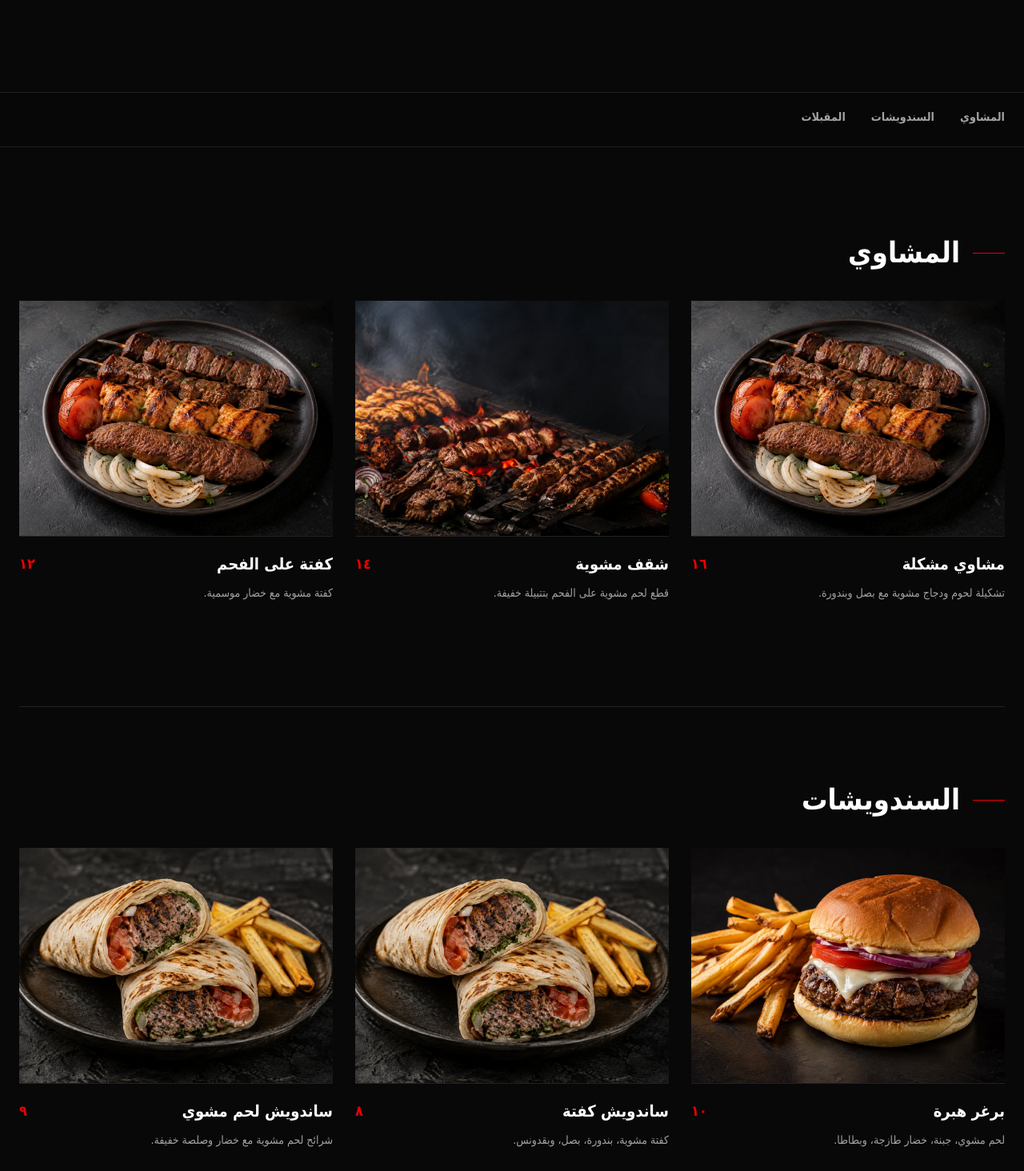
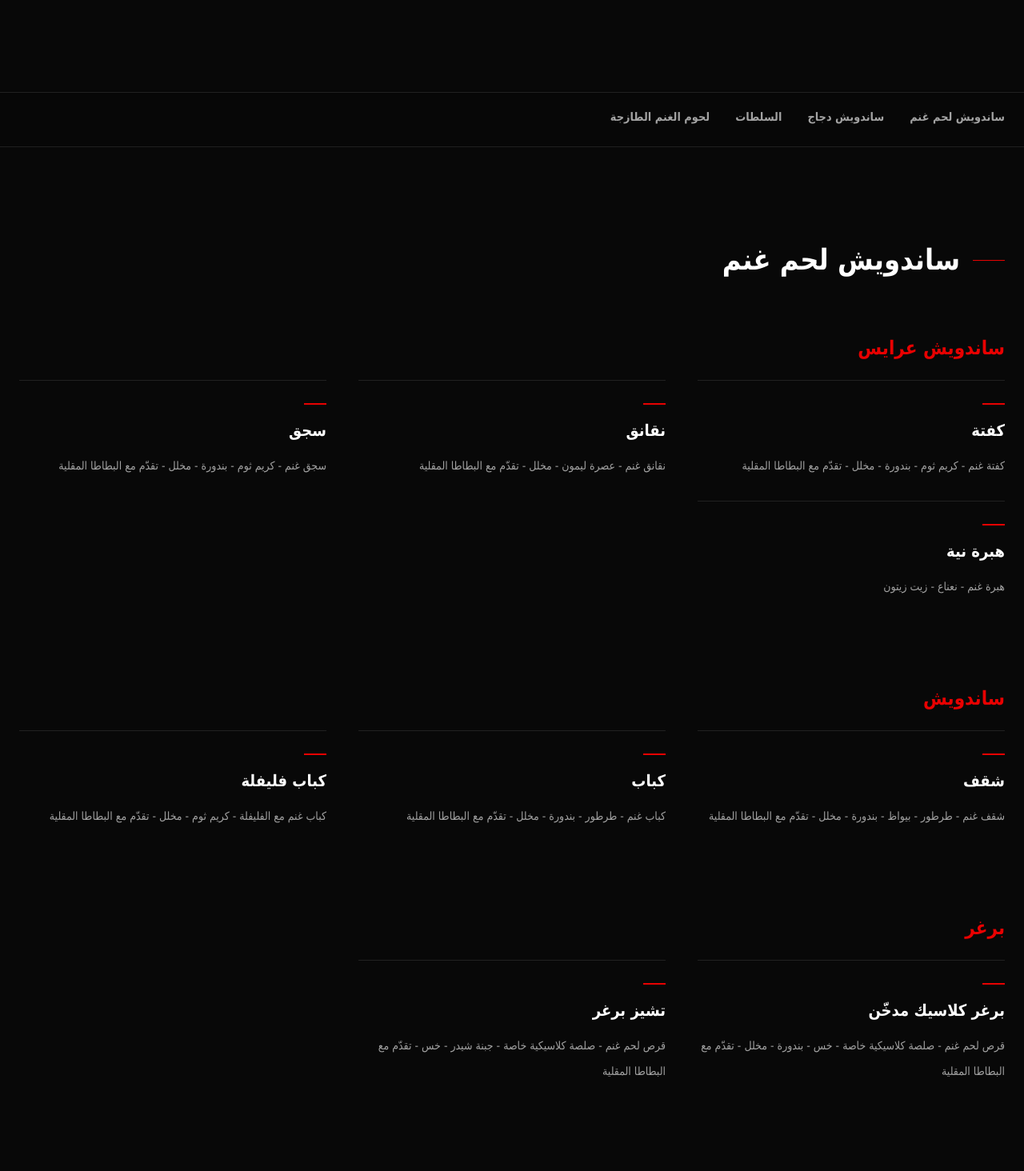
Before and after one commit to edmondilbawi/habra-website, a React (Vite) app: page /menu in a window 1280 px wide. Shown: the part 406-1870 px from the top of the page at 80% size. Built offline with nearby package versions, Linux system fonts and the light colour scheme.

Commit message:
Replace placeholder menu with HABRA menu

```diff
--- a/scripts/qa.mjs
+++ b/scripts/qa.mjs
@@ -140,13 +140,23 @@ try {
     'قائمة الهاتف لا تفتح عبر لوحة المفاتيح',
   )
   await interactionPage.getByRole('navigation', { name: 'التنقل عبر الهاتف' }).getByRole('link', { name: 'القائمة' }).click()
+  await interactionPage.waitForURL('**/menu')
+  await interactionPage.getByRole('heading', { level: 1, name: 'القائمة' }).waitFor()
   check(new URL(interactionPage.url()).pathname === '/menu', 'رابط القائمة في تنقل الهاتف لا يعمل')
+  check((await interactionPage.getByRole('navigation', { name: 'أقسام القائمة' }).getByRole('link').count()) === 4, 'القائمة لا تحتوي على أربعة أقسام رئيسية')
+  check((await interactionPage.locator('.menu-subcategory-title').count()) === 3, 'قسم ساندويش لحم غنم لا يحتوي على ثلاثة أقسام فرعية')
+  check((await interactionPage.locator('.prepared-menu-item').count()) === 15, 'القائمة لا تحتوي على ١٥ طبقاً محضّراً')
+  check((await interactionPage.getByLabel(/^السعر /).count()) === 0, 'تظهر أسعار غير معتمدة في القائمة')
 
-  await interactionPage.getByRole('navigation', { name: 'أقسام القائمة' }).getByRole('link', { name: 'المقبلات' }).click()
-  check(new URL(interactionPage.url()).hash === '#starters', 'تنقل أقسام القائمة لا يحدّث الرابط')
+  await interactionPage.getByRole('navigation', { name: 'أقسام القائمة' }).getByRole('link', { name: 'لحوم الغنم الطازجة' }).click()
+  check(new URL(interactionPage.url()).hash === '#fresh-lamb', 'تنقل أقسام القائمة لا يحدّث الرابط')
+  check((await interactionPage.locator('#fresh-lamb .fresh-meat-item').count()) === 17, 'قسم لحوم الغنم الطازجة لا يحتوي على ١٧ صنفاً')
 
   await interactionPage.goto(`${rootUrl}/#contact`, { waitUntil: 'networkidle' })
   await interactionPage.waitForTimeout(500)
+  const featuredNames = await interactionPage.locator('.food-card h3').allTextContents()
+  check(featuredNames.length === 4, 'الصفحة الرئيسية لا تعرض أربعة أطباق حقيقية مختارة')
+  check(featuredNames.every((name) => ['كفتة', 'كباب فليفلة', 'برغر كلاسيك مدخّن', 'شيش طاووق أحمر'].includes(name)), 'الصفحة الرئيسية تعرض طبقاً غير موجود في القائمة المعتمدة')
   check((await interactionPage.locator('#contact').count()) === 1, 'رابط التواصل لا يصل إلى قسم التواصل')
   check((await interactionPage.locator('.contact-method').count()) === 4, 'وسائل التواصل الأربع غير موجودة')
   check((await interactionPage.locator('a.contact-method').count()) === 0, 'هناك رابط تواصل مضلل قبل إضافة بيانات معتمدة')
--- a/src/components/FoodCard.tsx
+++ b/src/components/FoodCard.tsx
@@ -8,6 +8,7 @@ type FoodCardProps = {
 export function FoodCard({ item, showPrice = false }: FoodCardProps) {
   return (
     <article className="food-card group">
+      {item.image && item.imageAlt ? (
         <div className="aspect-[4/3] overflow-hidden bg-neutral-900">
           <img
             className="h-full w-full object-cover transition-transform duration-700 ease-out group-hover:scale-[1.035]"
@@ -19,12 +20,15 @@ export function FoodCard({ item, showPrice = false }: FoodCardProps) {
             decoding="async"
           />
         </div>
+      ) : null}
       <div className="flex items-start justify-between gap-5 border-t border-white/10 pt-5">
         <div>
           <h3 className="text-lg font-bold text-white sm:text-xl">{item.name}</h3>
+          {item.description ? (
             <p className="mt-2 text-sm leading-7 text-neutral-400">{item.description}</p>
+          ) : null}
         </div>
-        {showPrice ? (
+        {showPrice && item.price ? (
           <span className="shrink-0 text-lg font-bold text-habra-red" aria-label={`السعر ${item.price}`}>
             {item.price}
           </span>
--- a/src/data/menu.ts
+++ b/src/data/menu.ts
@@ -1,93 +1,161 @@
 import type { MenuCategory, MenuItem } from '../types/content'
 
-// جميع عناصر القائمة والأسعار والصور مؤقتة، ومجمعة هنا لسهولة استبدالها.
 export const menuCategories: MenuCategory[] = [
-  { id: 'grills', name: 'المشاوي' },
-  { id: 'sandwiches', name: 'السندويشات' },
-  { id: 'starters', name: 'المقبلات' },
-]
-
-export const menuItems: MenuItem[] = [
   {
-    id: 'mixed-grill',
-    categoryId: 'grills',
-    name: 'مشاوي مشكلة',
-    description: 'تشكيلة لحوم ودجاج مشوية مع بصل وبندورة.',
-    price: '١٦',
-    image: '/assets/images/mixed-grill.jpg',
-    imageAlt: 'طبق مشاوي مشكلة على طبق داكن',
+    id: 'lamb-sandwiches',
+    name: 'ساندويش لحم غنم',
+    presentation: 'prepared',
+    subcategories: [
+      {
+        id: 'arayes-sandwiches',
+        name: 'ساندويش عرايس',
+        items: [
+          {
+            id: 'arayes-kofta',
+            name: 'كفتة',
+            description: 'كفتة غنم - كريم ثوم - بندورة - مخلل - تقدّم مع البطاطا المقلية',
+            image: '/assets/images/kofta-wrap.jpg',
+            imageAlt: 'ساندويش كفتة مشوية مع البطاطا',
             featured: true,
           },
           {
-    id: 'meat-skewers',
-    categoryId: 'grills',
-    name: 'شقف مشوية',
-    description: 'قطع لحم مشوية على الفحم بتتبيلة خفيفة.',
-    price: '١٤',
-    image: '/assets/images/hero-grill.jpg',
-    imageAlt: 'أسياخ لحم مشوية فوق الفحم',
-    featured: false,
+            id: 'arayes-sausage',
+            name: 'نقانق',
+            description: 'نقانق غنم - عصرة ليمون - مخلل - تقدّم مع البطاطا المقلية',
           },
           {
-    id: 'kofta-plate',
-    categoryId: 'grills',
-    name: 'كفتة على الفحم',
-    description: 'كفتة مشوية مع خضار موسمية.',
-    price: '١٢',
-    image: '/assets/images/mixed-grill.jpg',
-    imageAlt: 'كفتة ولحوم مشوية مع خضار',
-    featured: false,
+            id: 'arayes-soujouk',
+            name: 'سجق',
+            description: 'سجق غنم - كريم ثوم - بندورة - مخلل - تقدّم مع البطاطا المقلية',
           },
           {
-    id: 'habra-burger',
-    categoryId: 'sandwiches',
-    name: 'برغر هبرة',
-    description: 'لحم مشوي، جبنة، خضار طازجة، وبطاطا.',
-    price: '١٠',
+            id: 'raw-habra',
+            name: 'هبرة نية',
+            description: 'هبرة غنم - نعناع - زيت زيتون',
+          },
+        ],
+      },
+      {
+        id: 'lamb-sandwiches-standard',
+        name: 'ساندويش',
+        items: [
+          {
+            id: 'lamb-cubes',
+            name: 'شقف',
+            description: 'شقف غنم - طرطور - بيواظ - بندورة - مخلل - تقدّم مع البطاطا المقلية',
+          },
+          {
+            id: 'lamb-kebab',
+            name: 'كباب',
+            description: 'كباب غنم - طرطور - بندورة - مخلل - تقدّم مع البطاطا المقلية',
+          },
+          {
+            id: 'pepper-kebab',
+            name: 'كباب فليفلة',
+            description: 'كباب غنم مع الفليفلة - كريم ثوم - مخلل - تقدّم مع البطاطا المقلية',
+            image: '/assets/images/hero-grill.jpg',
+            imageAlt: 'أسياخ لحوم متنوعة فوق الفحم',
+            featured: true,
+          },
+        ],
+      },
+      {
+        id: 'burgers',
+        name: 'برغر',
+        items: [
+          {
+            id: 'classic-smoked-burger',
+            name: 'برغر كلاسيك مدخّن',
+            description: 'قرص لحم غنم - صلصة كلاسيكية خاصة - خس - بندورة - مخلل - تقدّم مع البطاطا المقلية',
             image: '/assets/images/grilled-burger.jpg',
-    imageAlt: 'برغر لحم مشوي مع بطاطا',
+            imageAlt: 'برغر لحم مشوي مع البطاطا',
             featured: true,
           },
           {
-    id: 'kofta-wrap',
-    categoryId: 'sandwiches',
-    name: 'ساندويش كفتة',
-    description: 'كفتة مشوية، بندورة، بصل، وبقدونس.',
-    price: '٨',
-    image: '/assets/images/kofta-wrap.jpg',
-    imageAlt: 'ساندويش كفتة مشوية مقسوم إلى نصفين',
+            id: 'cheeseburger',
+            name: 'تشيز برغر',
+            description: 'قرص لحم غنم - صلصة كلاسيكية خاصة - جبنة شيدر - خس - تقدّم مع البطاطا المقلية',
+          },
+        ],
+      },
+    ],
+  },
+  {
+    id: 'chicken-sandwiches',
+    name: 'ساندويش دجاج',
+    presentation: 'prepared',
+    items: [
+      {
+        id: 'red-shish-tawook',
+        name: 'شيش طاووق أحمر',
+        description: 'شيش طاووق أحمر - كريم ثوم - مخلل - تقدّم مع البطاطا المقلية',
+        image: '/assets/images/mixed-grill.jpg',
+        imageAlt: 'طبق مشاوي متنوعة مع قطع دجاج',
         featured: true,
       },
       {
-    id: 'grilled-meat-wrap',
-    categoryId: 'sandwiches',
-    name: 'ساندويش لحم مشوي',
-    description: 'شرائح لحم مشوية مع خضار وصلصة خفيفة.',
-    price: '٩',
-    image: '/assets/images/kofta-wrap.jpg',
-    imageAlt: 'ساندويش لحم مشوي على طبق داكن',
-    featured: false,
+        id: 'white-shish-tawook',
+        name: 'شيش طاووق أبيض',
+        description: 'شيش طاووق أبيض - كريم ثوم - مخلل - تقدّم مع البطاطا المقلية',
       },
       {
-    id: 'hummus-meat',
-    categoryId: 'starters',
-    name: 'حمص باللحمة',
-    description: 'حمص ناعم مع قطع لحم محمّرة وصنوبر.',
-    price: '٧',
-    image: '/assets/images/hummus-beef.jpg',
-    imageAlt: 'طبق حمص ناعم مغطى بقطع اللحم',
-    featured: true,
+        id: 'mustard-honey-shish-tawook',
+        name: 'شيش طاووق بالخردل والعسل',
+        description: 'شيش طاووق بالخردل والعسل - صلصة خاصة - مخلل - تقدّم مع البطاطا المقلية',
       },
       {
-    id: 'fries',
-    categoryId: 'starters',
-    name: 'بطاطا مقلية',
-    description: 'بطاطا مقرمشة تقدم ساخنة.',
-    price: '٤',
-    image: '/assets/images/grilled-burger.jpg',
-    imageAlt: 'بطاطا مقلية ذهبية على سطح داكن',
-    featured: false,
+        id: 'classic-chicken',
+        name: 'دجاج كلاسيك',
+        description: 'صدر دجاج مشوي - صلصة كلاسيكية خاصة - مخلل - تقدّم مع البطاطا المقلية',
+      },
+    ],
+  },
+  {
+    id: 'salads',
+    name: 'السلطات',
+    presentation: 'prepared',
+    items: [
+      {
+        id: 'oriental-salad',
+        name: 'سلطة شرقية',
+        description: 'خس - بندورة - خيار',
+      },
+      {
+        id: 'arugula-salad',
+        name: 'سلطة جرجير',
+        description: 'جرجير - بندورة كرزية - فطر فريش',
+      },
+    ],
+  },
+  {
+    id: 'fresh-lamb',
+    name: 'لحوم الغنم الطازجة',
+    presentation: 'fresh-meat',
+    items: [
+      { id: 'fresh-head-sparrow', name: 'رأس العصفور' },
+      { id: 'fresh-cooking-cubes', name: 'شقف للطبخ' },
+      { id: 'fresh-grilling-cubes', name: 'شقف للشوي' },
+      { id: 'fresh-shanks', name: 'موزات' },
+      { id: 'fresh-habra', name: 'هبرة' },
+      { id: 'fresh-minced-meat', name: 'لحمة مفرومة' },
+      { id: 'fresh-matleh', name: 'متلة' },
+      { id: 'fresh-kibbeh-habra', name: 'هبرة كبة' },
+      { id: 'fresh-kebab', name: 'كباب' },
+      { id: 'fresh-basmashkat', name: 'باسمشكات' },
+      { id: 'fresh-shahbayat', name: 'شهبايات' },
+      { id: 'fresh-fat', name: 'شحمة' },
+      { id: 'fresh-tail-fat', name: 'لية' },
+      { id: 'fresh-marrow', name: 'نخاعات' },
+      { id: 'fresh-chains', name: 'سناسل' },
+      { id: 'fresh-lamb-testicles', name: 'بيض غنم' },
+      { id: 'fresh-raw-kibbeh', name: 'كبة نية' },
+    ],
   },
 ]
 
+export const menuItems: MenuItem[] = menuCategories.flatMap((category) => [
+  ...(category.items ?? []),
+  ...(category.subcategories?.flatMap((subcategory) => subcategory.items) ?? []),
+])
+
 export const featuredMenuItems = menuItems.filter((item) => item.featured)
--- a/src/pages/MenuPage.tsx
+++ b/src/pages/MenuPage.tsx
@@ -1,6 +1,26 @@
-import { FoodCard } from '../components/FoodCard'
 import { Reveal } from '../components/Reveal'
-import { menuCategories, menuItems } from '../data/menu'
+import { menuCategories } from '../data/menu'
+import type { MenuItem } from '../types/content'
+
+function PreparedItems({ items, nested = false }: { items: MenuItem[]; nested?: boolean }) {
+  return (
+    <div className="mt-6 grid gap-x-10 sm:grid-cols-2 lg:grid-cols-3">
+      {items.map((item) => (
+        <article key={item.id} className="prepared-menu-item min-w-0 border-t border-white/10 py-7">
+          <div className="mb-4 h-0.5 w-7 bg-habra-red" aria-hidden="true" />
+          {nested ? (
+            <h4 className="text-lg font-bold leading-8 text-white sm:text-xl">{item.name}</h4>
+          ) : (
+            <h3 className="text-lg font-bold leading-8 text-white sm:text-xl">{item.name}</h3>
+          )}
+          {item.description ? (
+            <p className="mt-3 text-sm leading-8 text-neutral-400">{item.description}</p>
+          ) : null}
+        </article>
+      ))}
+    </div>
+  )
+}
 
 export function MenuPage() {
   return (
@@ -16,7 +36,7 @@ export function MenuPage() {
       </section>
 
       <nav aria-label="أقسام القائمة" className="sticky top-20 z-30 border-b border-white/10 bg-habra-black/95 backdrop-blur-sm sm:top-24">
-        <div className="site-container no-scrollbar flex gap-8 overflow-x-auto py-5">
+        <div className="site-container no-scrollbar flex flex-wrap gap-x-6 gap-y-3 py-5 sm:flex-nowrap sm:gap-8 sm:overflow-x-auto">
           {menuCategories.map((category) => (
             <a key={category.id} href={`#${category.id}`} className="category-link focus-ring">
               {category.name}
@@ -26,9 +46,7 @@ export function MenuPage() {
       </nav>
 
       <div className="site-container py-20 sm:py-28">
-        {menuCategories.map((category, categoryIndex) => {
-          const items = menuItems.filter((item) => item.categoryId === category.id)
-          return (
+        {menuCategories.map((category, categoryIndex) => (
           <section
             key={category.id}
             id={category.id}
@@ -37,22 +55,49 @@ export function MenuPage() {
           >
             <Reveal>
               <div className="flex items-center gap-4">
-                  <span className="h-px w-10 bg-habra-red" aria-hidden="true" />
-                  <h2 id={`${category.id}-title`} className="text-3xl font-black text-white sm:text-4xl">
+                <span className="h-px w-10 shrink-0 bg-habra-red" aria-hidden="true" />
+                <h2 id={`${category.id}-title`} className="text-3xl font-black leading-relaxed text-white sm:text-4xl">
                   {category.name}
                 </h2>
               </div>
             </Reveal>
-              <div className="mt-10 grid gap-x-7 gap-y-14 sm:grid-cols-2 lg:grid-cols-3">
-                {items.map((item) => (
-                  <Reveal key={item.id}>
-                    <FoodCard item={item} showPrice />
+
+            {category.subcategories ? (
+              <div className="mt-12 space-y-14 sm:mt-16 sm:space-y-20">
+                {category.subcategories.map((subcategory) => (
+                  <Reveal key={subcategory.id}>
+                    <section aria-labelledby={`${subcategory.id}-title`}>
+                      <h3
+                        id={`${subcategory.id}-title`}
+                        className="menu-subcategory-title text-xl font-bold text-habra-red sm:text-2xl"
+                      >
+                        {subcategory.name}
+                      </h3>
+                      <PreparedItems items={subcategory.items} nested />
+                    </section>
                   </Reveal>
                 ))}
               </div>
+            ) : category.presentation === 'fresh-meat' ? (
+              <Reveal className="mt-12 sm:mt-16">
+                <div className="border border-white/10 bg-neutral-950 px-6 py-2 sm:px-10 lg:px-12">
+                  <div className="grid gap-x-12 sm:grid-cols-2 lg:grid-cols-3">
+                    {category.items?.map((item) => (
+                      <div key={item.id} className="fresh-meat-item flex min-w-0 items-center gap-4 border-t border-white/10 py-5">
+                        <span className="h-2 w-2 shrink-0 bg-habra-red" aria-hidden="true" />
+                        <p className="font-semibold leading-7 text-white">{item.name}</p>
+                      </div>
+                    ))}
+                  </div>
+                </div>
+              </Reveal>
+            ) : (
+              <Reveal className="mt-6 sm:mt-10">
+                <PreparedItems items={category.items ?? []} />
+              </Reveal>
+            )}
           </section>
-          )
-        })}
+        ))}
       </div>
     </>
   )
```
Also changed, not shown: src/types/content.ts (+14 -6 lines). Lines whose indentation alone changed are shown as unchanged.
